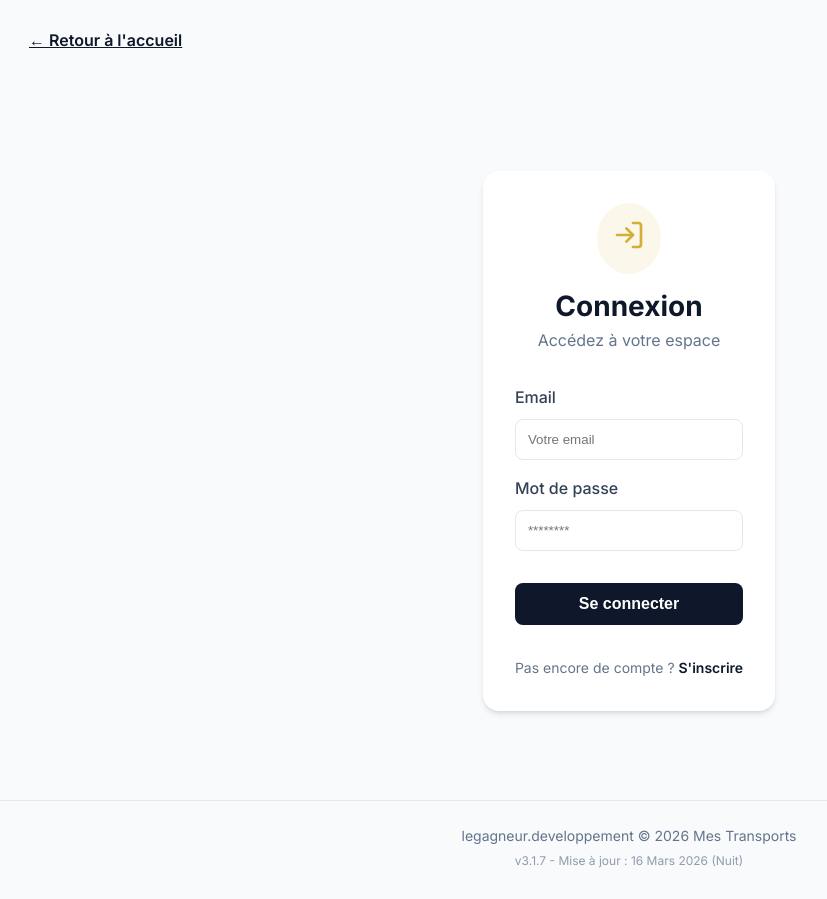
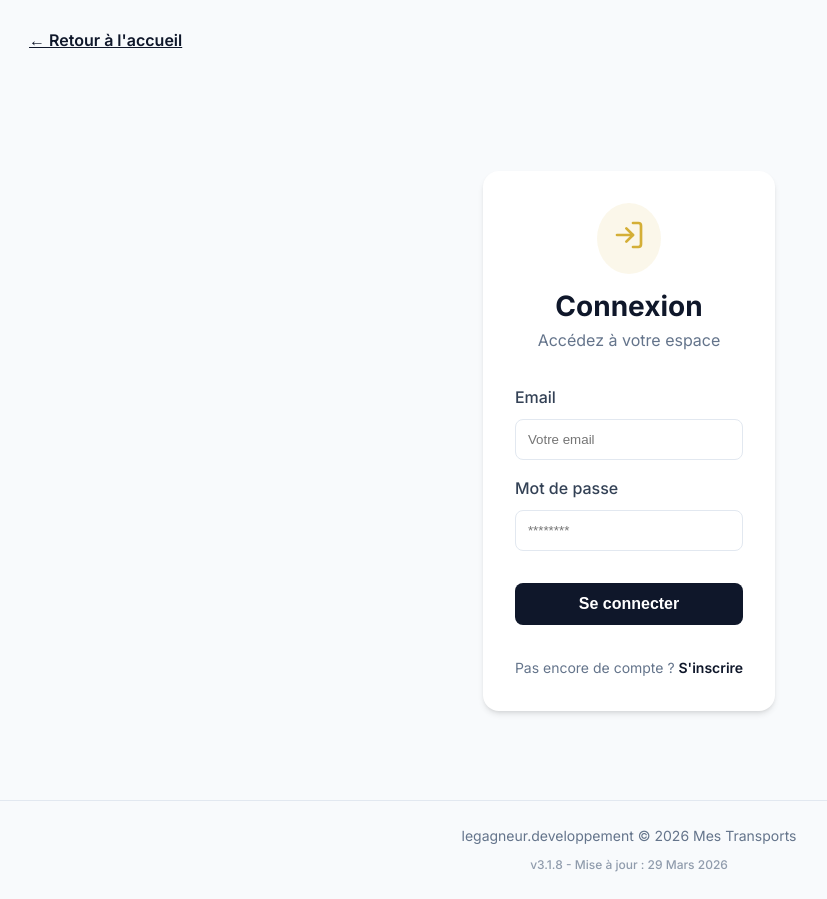
Before and after one commit to legagneurdeveloppement-create/mes-transports-2026, a React (Vite) app: page /login in a window 1280 px wide. Shown: the whole page, without its empty margins (11-838 px from the left). Built offline with nearby package versions, Linux system fonts and the light colour scheme.

Commit message:
maj du 29 mars

```diff
--- a/src/components/layout/Footer.jsx
+++ b/src/components/layout/Footer.jsx
@@ -12,9 +12,9 @@ export default function Footer() {
             <p style={{ margin: 0 }}>
                 legagneur.developpement © 2026 Mes Transports
             </p>
-            <p style={{ margin: '0.25rem 0 0 0', fontSize: '0.75rem', opacity: 0.7 }}>
-                v3.1.7 - Mise à jour : 16 Mars 2026 (Nuit)
-            </p>
+            <div style={{ marginTop: '0.5rem', opacity: 0.7, fontSize: '0.75rem', fontWeight: '500' }}>
+                v3.1.8 - Mise à jour : 29 Mars 2026
+            </div>
         </footer>
     )
 }
--- a/src/pages/Admin/UserManagement.jsx
+++ b/src/pages/Admin/UserManagement.jsx
@@ -174,7 +174,7 @@ export default function UserManagement() {
                         <Link to="/dashboard" className="btn btn-outline" style={{ display: 'flex', alignItems: 'center', gap: '0.5rem', padding: '0.5rem 1rem' }}>
                             <ArrowLeft size={18} /> Retour au tableau de bord
                         </Link>
-                        <h1 className="admin-title">Gestion des Utilisateurs <span style={{ fontSize: '0.4em', background: 'var(--accent)', color: 'white', padding: '0.2rem 0.6rem', borderRadius: '1rem', verticalAlign: 'middle', marginLeft: '0.5rem' }}>v3.1.7</span></h1>
+                        <h1 className="admin-title">Gestion des Utilisateurs <span style={{ fontSize: '0.4em', background: 'var(--accent)', color: 'white', padding: '0.2rem 0.6rem', borderRadius: '1rem', verticalAlign: 'middle', marginLeft: '0.5rem' }}>v3.1.8</span></h1>
                     </div>
                 </div>
 
--- a/src/pages/Dashboard.jsx
+++ b/src/pages/Dashboard.jsx
@@ -114,7 +114,7 @@ export default function Dashboard() {
                         <div style={{ display: 'flex', gap: '0.5rem', marginTop: '0.25rem', fontSize: '0.7rem', color: '#94a3b8' }}>
                             <span>{user?.email}</span>
                             <span>•</span>
-                            <span>v3.1.7</span>
+                            <span>v3.1.8</span>
                         </div>
                     </div>
                 </header>
```
